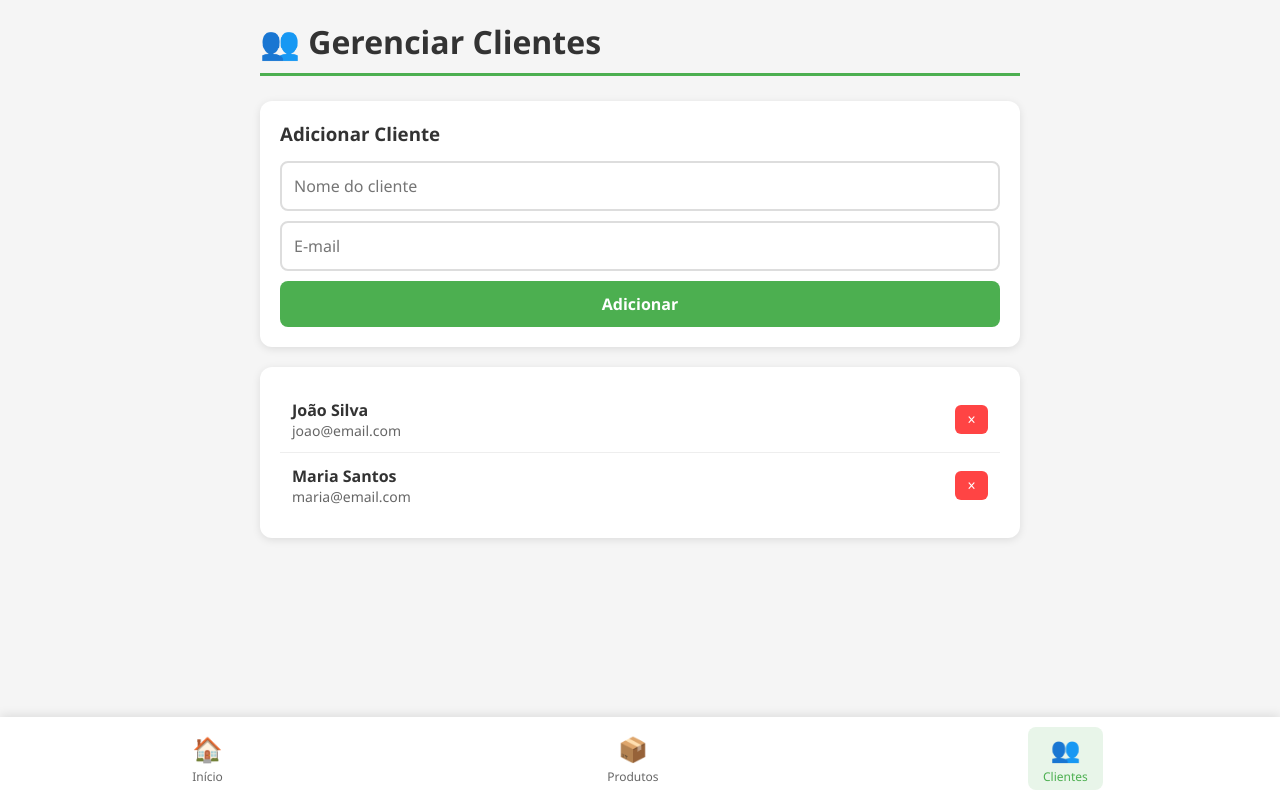
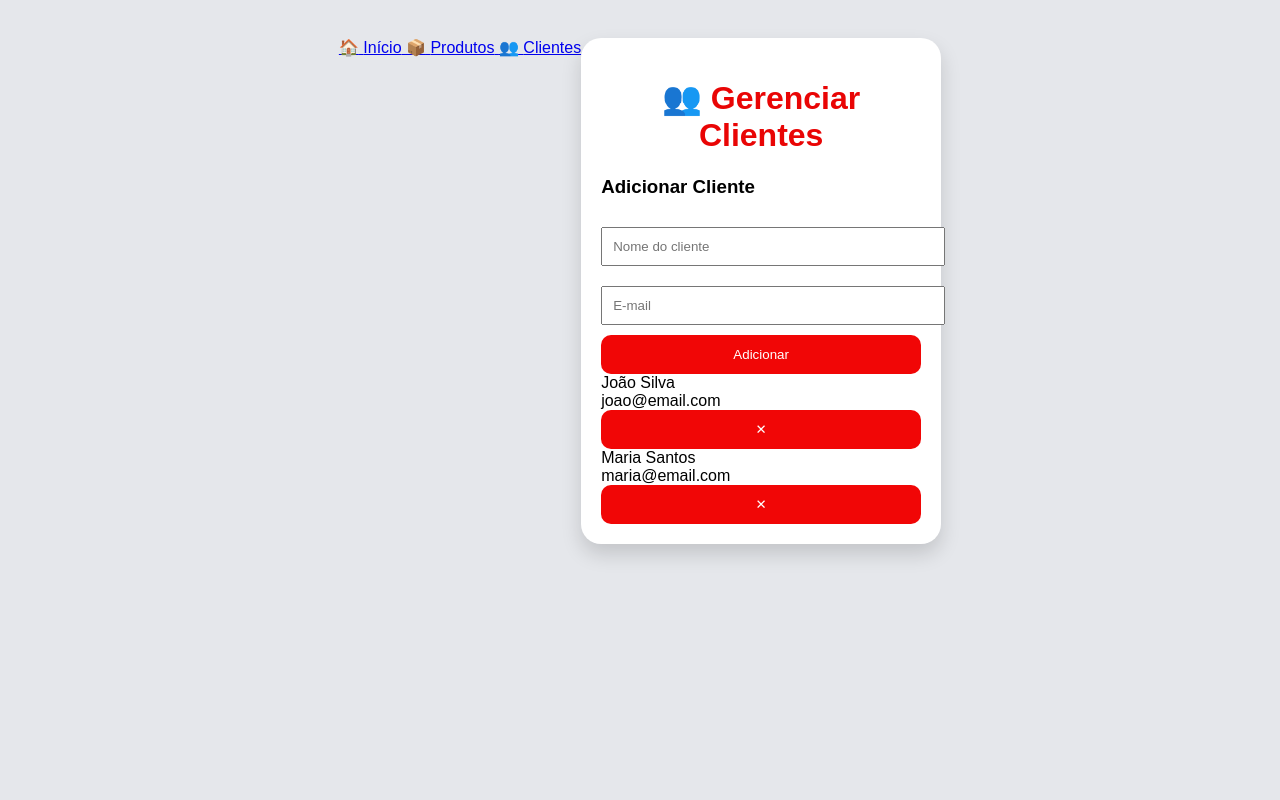
Before and after one commit to pedropasqual/PWA-2, a plain HTML site: page clientes.html in a window 1280 px wide. Drawn offline with Linux system fonts and the light colour scheme.

Commit message:
Add files via upload

```diff
--- a/style.css
+++ b/style.css
@@ -1,222 +1,59 @@
-/* Reset básico */
-* {
-    margin: 0;
-    padding: 0;
-    box-sizing: border-box;
-    font-family: 'Segoe UI', Tahoma, Geneva, Verdana, sans-serif;
-}
+body{
 
-body {
-    background: #f5f5f5;
-    padding-bottom: 70px; /* Espaço para o menu fixo */
-}
+    font-family:Arial;
+    background:#E5E7EB;
 
-/* Menu de navegação */
-.menu {
-    position: fixed;
-    bottom: 0;
-    left: 0;
-    right: 0;
-    background: white;
-    display: flex;
-    justify-content: space-around;
-    padding: 10px 0;
-    box-shadow: 0 -2px 10px rgba(0,0,0,0.1);
-    z-index: 1000;
-}
+    display:flex;
+    justify-content:center;
+    padding:30px;
 
-.menu a {
-    text-decoration: none;
-    color: #666;
-    display: flex;
-    flex-direction: column;
-    align-items: center;
-    font-size: 12px;
-    padding: 5px 15px;
-    border-radius: 8px;
-    transition: all 0.3s;
-}
-
-.menu a .icon {
-    font-size: 24px;
-    margin-bottom: 3px;
-}
-
-.menu a.active {
-    color: #4CAF50;
-    background: #e8f5e9;
-}
-
-.menu a:hover {
-    background: #f0f0f0;
-}
-
-/* Container principal */
-.container {
-    max-width: 800px;
-    margin: 0 auto;
-    padding: 20px;
-}
-
-h1 {
-    color: #333;
-    margin-bottom: 25px;
-    padding-bottom: 10px;
-    border-bottom: 3px solid #4CAF50;
-}
-
-/* Cards do Dashboard */
-.cards {
-    display: grid;
-    grid-template-columns: 1fr 1fr;
-    gap: 20px;
-    margin-bottom: 30px;
-}
-
-.card {
-    background: white;
-    padding: 20px;
-    border-radius: 12px;
-    box-shadow: 0 2px 8px rgba(0,0,0,0.1);
-    text-align: center;
-}
-
-.card h3 {
-    color: #666;
-    font-size: 14px;
-    margin-bottom: 10px;
-}
-
-.card .numero {
-    font-size: 32px;
-    font-weight: bold;
-    color: #4CAF50;
-}
-
-.welcome {
-    background: white;
-    padding: 30px;
-    border-radius: 12px;
-    box-shadow: 0 2px 8px rgba(0,0,0,0.1);
-    text-align: center;
-}
-
-.welcome h2 {
-    color: #333;
-    margin-bottom: 10px;
-}
-
-.welcome p {
-    color: #666;
-}
-
-/* Formulários */
-.form-container {
-    background: white;
-    padding: 20px;
-    border-radius: 12px;
-    box-shadow: 0 2px 8px rgba(0,0,0,0.1);
-    margin-bottom: 20px;
-}
-
-.form-container h3 {
-    color: #333;
-    margin-bottom: 15px;
-}
-
-.form-container input {
-    width: 100%;
-    padding: 12px;
-    margin-bottom: 10px;
-    border: 2px solid #ddd;
-    border-radius: 8px;
-    font-size: 16px;
-    transition: border-color 0.3s;
-}
-
-.form-container input:focus {
-    outline: none;
-    border-color: #4CAF50;
-}
-
-.form-container button {
-    width: 100%;
-    padding: 12px;
-    background: #4CAF50;
-    color: white;
-    border: none;
-    border-radius: 8px;
-    font-size: 16px;
-    font-weight: bold;
-    cursor: pointer;
-    transition: background 0.3s;
-}
-
-.form-container button:hover {
-    background: #45a049;
-}
-
-/* Listas */
-.lista {
-    background: white;
-    padding: 20px;
-    border-radius: 12px;
-    box-shadow: 0 2px 8px rgba(0,0,0,0.1);
-}
-
-.item-lista {
-    display: flex;
-    justify-content: space-between;
-    align-items: center;
-    padding: 12px;
-    border-bottom: 1px solid #eee;
-}
-
-.item-lista:last-child {
-    border-bottom: none;
-}
-
-.item-lista .info {
-    flex: 1;
-}
-
-.item-lista .nome {
-    font-weight: bold;
-    color: #333;
-}
-
-.item-lista .detalhe {
-    font-size: 14px;
-    color: #666;
-}
-
-.item-lista .delete-btn {
-    background: #ff4444;
-    color: white;
-    border: none;
-    padding: 6px 12px;
-    border-radius: 6px;
-    cursor: pointer;
-    font-size: 12px;
-    transition: background 0.3s;
-}
-
-.item-lista .delete-btn:hover {
-    background: #cc0000;
-}
-
-/* Responsividade */
-@media (max-width: 600px) {
-    .cards {
-        grid-template-columns: 1fr;
     }
 
-    .menu a {
-        font-size: 10px;
-        padding: 5px 8px;
+    .container{
+
+    background:white;
+    padding:20px;
+    border-radius:20px;
+    width:320px;
+    box-shadow:0 10px 20px rgba(0,0,0,.15);
+
     }
 
-    .menu a .icon {
-        font-size: 20px;
+    h1{
+
+    text-align:center;
+    color:#e90505;
+
     }
-}
+
+    input{
+
+    width:100%;
+    padding:10px;
+    margin:10px 0;
+
+    }
+
+    button{
+
+    width:100%;
+    padding:12px;
+    background:#f10606;
+    color:white;
+    border:none;
+    border-radius:10px;
+    cursor:pointer;
+
+    }
+
+    button:hover{
+
+    background:#ec0a0a;
+
+    }
+
+    li{
+
+    margin:8px 0;
+
+    }
```
Also changed, not shown: index.html (+26 -40 lines), script.js (added, +25 -0 lines), sw.js (+25 -69 lines), manifest.json, 1 other file.
